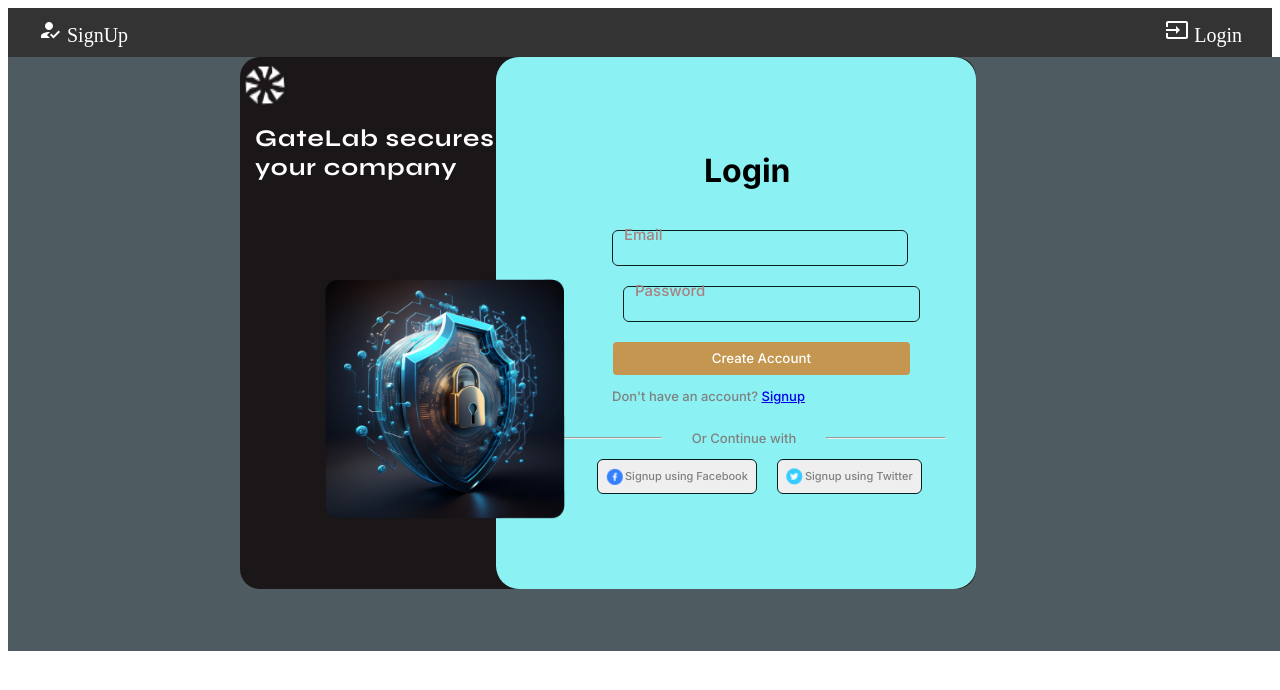
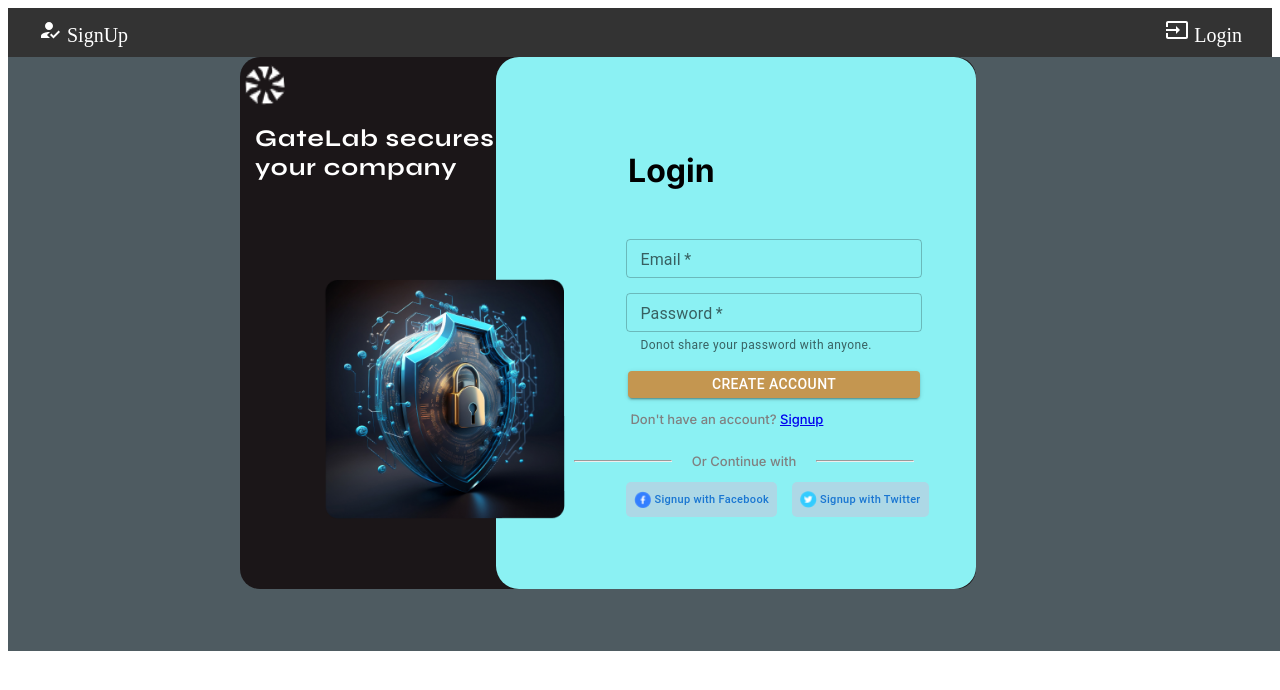
Before and after one commit to Bjye/GateLab-Login, a React (Create React App) app: page / in a window 1280 px wide. Shown: the top 690 px of the page. Built offline with nearby package versions, Linux system fonts and the light colour scheme; a web font is replaced by a local one.

Commit message:
updated-mui

```diff
--- a/src/App.js
+++ b/src/App.js
@@ -1,5 +1,4 @@
 import React from "react";
-// import "../src/components/Style.css";
 import Signup from "./components/Signup";
 import Login from "./components/Login";
 import {Routes, Route, Link} from "react-router-dom";
@@ -16,6 +15,7 @@ const App=()=>{
         <li className="nav-todo"> <Link to="/signup"> <HowToRegIcon/> SignUp </Link></li>
         <li className="nav-todo"> <Link to="/"><InputIcon/> Login </Link> </li>
 
+
     </ul>
   </nav>
 
--- a/src/components/Login.js
+++ b/src/components/Login.js
@@ -4,11 +4,13 @@ import Image from "../Images/3D-Secuirty-badge 1.png";
 import Image2 from "../Images/Social Media/Facebook.png";
 import Image3 from "../Images/Social Media/Twitter.png";
 import Image4 from "../Images/Logo.png";
+import { Stack, TextField, Button } from '@mui/material';
 
 
 
 const Login=()=>{
-    return(
+
+  return(
         <>
 
         <div className="container">
@@ -23,19 +25,17 @@ const Login=()=>{
             <div className="div2">
               <form className="Form">
                 <h1 className="accTitle2">Login</h1>
-                <div className="inputContainer">
 
-                   <div className="inputContainer">
-                         <input className="Email2" type="text" id="email" />
-                         <label className="labelTwoEmail" htmlFor="email">Email</label>
-                   </div>
-                   <div className="inputContainer">
-                         <input className="Password2" type="Password" id="password" />
-                         <label className="labelTwo" htmlFor="password">Password</label>
-                   </div>
-                 </div>
+                   <Stack paddingX={9} paddingY={-1} >
+
+                   <Stack className="mui-field">
+                   <TextField label="Email" size="small" variant="outlined" color="primary" required  InputProps={{ sx: {height:39}}} style={{marginRight: '-60px', marginTop:'19px'}}  />
+                   <TextField  label={"Password"} type="password" size="small" color='primary' required helperText='Donot share your password with anyone.'InputProps={{ sx: {height:39}}} style={{marginTop: '15px', marginBottom: '5px', marginRight: '-60px', borderRadius:'20px'}} />
+
+                 </Stack>
+                   </Stack>
                  <div>
-                  <button className="button2">Create Account</button>
+                  <Button className="button22" variant="contained" color="secondary" style={{marginTop:'10px', height:'27px', marginLeft:'4.6rem', width:'292px', backgroundColor:'#c49650'}}>Create Account</Button>
                   <p className="Ltext">Don't have an account? <span className="signup"><a href="/signup">Signup</a></span></p>
 
                   <div className="OrContainer2">
@@ -45,8 +45,8 @@ const Login=()=>{
                   </div>
 
                   <div className="TwoButtons2">
-                      <button className="buttonOne1"><img className="imagetwo" src={Image2}/>Signup using Facebook</button>
-                       <button className="buttonTwo2"><img className="imagethree" src={Image3}/>Signup using Twitter</button>
+                      <Button style={{fontSize:'11px', textTransform:'none', marginRight:'10px', backgroundColor:'lightblue', borderRadius:'5px'}} className="buttonOne1"><img className="imagetwo" src={Image2} alt="fbimage"/>Signup with Facebook</Button>
+                       <Button  style={{fontSize:'11px', textTransform:'none', marginRight:'5px', backgroundColor:'lightblue', borderRadius:'5px', marginLeft:'5px'}} className="buttonTwo2"><img className="imagethree" src={Image3} alt="twimage"/>Signup with Twitter</Button>
                   </div>
                  </div>
               </form>
--- a/src/components/Signup.js
+++ b/src/components/Signup.js
@@ -4,8 +4,8 @@ import Image from "../Images/3D-Secuirty-badge 1.png";
 import Image2 from "../Images/Social Media/Facebook.png";
 import Image3 from "../Images/Social Media/Twitter.png";
 import Image4 from "../Images/Logo.png";
-// import ReactDom from "react-dom";
-// import { Container } from "@mui/material";
+import {Stack, TextField, Button} from '@mui/material';
+
 
 
 const Signup=()=>{
@@ -24,37 +24,34 @@ const Signup=()=>{
             <div className="div2">
               <form className="Form">
                 <h1 className="accTitle">Create Account</h1>
-                <div className="inputContainer">
-                  <input className="Fname" type="text" id="firstName"/>
-                   <label className="labelOne" htmlFor="firstName">FirstName</label>
-                   <div className="inputContainer">
-                         <input className="Lname" type="text" id="Lname" />
-                         <label className="labelOne" htmlFor="Lname">LastName</label>
-                   </div>
-                   <div className="inputContainer">
-                         <input className="Email" type="text" id="email" />
-                         <label className="labelOne" htmlFor="email">Email</label>
-                   </div>
-                   <div className="inputContainer">
-                         <input className="Gender" type="text" id="gender" />
-                         <label className="labelOne" htmlFor="gender">Gender</label>
-                   </div>
-                   <div className="inputContainer">
-                         <input className="Password" type="Password" id="password" />
-                         <label className="labelOne" htmlFor="password">Password</label>
-                   </div>
-                 </div>
+                  <Stack>
+                    <Stack direction= "row" spacing={4}>
+                    <TextField label="First Name" variant= "outlined" size="small" style={{width:'165px', marginLeft:'65px'}} />
+                    <TextField label="Last Name" variant="outlined" size="small" style={{width:'165px', marginRight:'20px'}} />
+                    </Stack>
+                    <Stack direction="row" spacing={4} marginTop={2}>
+                    <TextField label="Email" variant= "outlined" size="small" required style={{width:'165px', marginLeft:'65px'}} />
+                    <TextField label="Gender" variant="outlined" size="small" style={{width:'165px', marginRight:'20px'}} />
+                    </Stack>
+                    <Stack marginTop={2}>
+                      <TextField label='Password' type="password" size='small' required style={{width:'363px', marginLeft:'65px'}}/>
+                    </Stack>
+                  </Stack>
+
                  <div>
-                  <button className="button1">Create Account</button>
-                  <p className="Stext">Already have an account? <span className="login"><a href="/">Login</a></span></p>
+                 <Stack margin={2}>
+                 <Button variant="contained"  className="button1" style={{marginLeft: "3.2rem", width:'22.6rem', backgroundColor:'#c49650'}}>Create Account</Button>
+                 </Stack>
+                 <p className="Stext">Already have an account? <span className="login"><a href="/">Login</a></span></p>
                   <div className="OrContainer">
                   <hr className="line1" />
                        <p className="Ortext">Or</p>
                        <hr className="line1" />
                   </div>
                   <div className="TwoButtons">
-                      <button className="buttonOne"><img className="imagetwo" src={Image2}/>Signup using Facebook</button>
-                       <button className="buttonTwo"><img className="imagethree" src={Image3}/>Signup using Twitter</button>
+                       <Button style={{fontSize:'12px', textTransform:'none', marginRight:'35px', backgroundColor:'lightblue', borderRadius:'5px'}} className="buttonOne1"><img className="imagetwo" src={Image2} alt="fbimage"/>Signup with Facebook</Button>
+                       <Button  style={{fontSize:'12px', textTransform:'none', marginRight:'5px', backgroundColor:'lightblue', borderRadius:'5px', marginLeft:'5px'}} className="buttonTwo2"><img className="imagethree" src={Image3} alt="twimage"/>Signup with Twitter</Button>
+
                   </div>
                  </div>
               </form>
--- a/src/components/Style.css
+++ b/src/components/Style.css
@@ -31,7 +31,6 @@
     margin-top: -24.1rem;
     margin-left: 16rem;
     border-radius: 20px;
-    /* margin-top: 1rem; */
     border-radius:23px 22px 22px 23px;
     display: flex;
   flex-direction: column;
@@ -48,7 +47,7 @@
     font-weight: 700;
     padding-right:60px;
     padding-top: 4.5rem;
-    margin-left:57px;
+    margin-left:63px;
     margin-bottom: 30px;
 }
 .Fname{
@@ -65,14 +64,11 @@
 }
 .Lname{
   margin-right: -10px;
-  /* margin-left:4px; */
   margin-bottom: 20px;
-  /* padding-left: 8px; */
   padding-right: -20px;
   border-width: 1px;
   border-style: solid;
   border-color: #052020;
-  /* border-top-color: rgb(233, 227, 227); */
 }
 .Email{
   border-width: 1px;
@@ -93,7 +89,6 @@ border-color: #052020;
     width:363px;
     height: 32px;
     margin-top: 10px;
-    /* margin-left: -1px; */
     padding-left: 5px;
     padding-left: 221px;
     border-width: 1px;
@@ -105,7 +100,6 @@ border-color: #052020;
     transform: translateX(-10%) translateY(60%);
     display: flex;
     justify-content: center;
-    /* align-items: flex-end; */
     margin-bottom: 1rem;
     margin-right:14rem;
     padding-bottom: 8.13rem;
@@ -128,10 +122,9 @@ border-color: #052020;
   .inputContainer input {
     width: 152px;
     height: 32px;
-    /* padding: 5px; */
     position: relative;
     border-radius: 6px;
-    box-shadow: 0 -1px 0 22px #8BF1F3 inset; /* Change 'red' to the desired color */
+    box-shadow: 0 -1px 0 22px #8BF1F3 inset;
   outline: none;
   }
 
@@ -142,8 +135,7 @@ border-color: #052020;
     left:0;
     padding-left: 67px;
     color: #999;
-    /* pointer-events: none;
-    transition: 0.2s; */
+
   }
 
   .inputContainer input:focus + label,
@@ -231,13 +223,13 @@ border-color: #052020;
   border-color: #052020;
 }
 .imagetwo{
-padding-right: 10px;
+padding-right: 15px;
 width:17px;
 height: 17px;
 align-items: center;
 }
 .imagethree{
-  padding-right: 10px;
+  padding-right: 15px;
 }
 .LogoContainer{
   position: absolute;
@@ -267,17 +259,11 @@ align-items: center;
   font-weight: 700;
   padding-right:60px;
   padding-top: 4.5rem;
-  margin-left:12rem;
+  margin-left:4.6rem;
   margin-bottom: 30px;
 }
 
-/* .inputContainer label .labelTwo {
-  position: absolute;
-  top: 0;
-  left:0;
-  padding-left: 65px;
-  color: #999;
-} */
+
 .labelTwo{
   margin-left:40px;
 }
@@ -375,11 +361,12 @@ margin-left: 65px;
   align-items: center;
   padding: 8px;
   margin-bottom: 10px;
-  margin-left:20px;
+  margin-left:7px;
+
 }
 .buttonOne1 img,
 .buttonTwo2 img {
-  margin-right: -8px;
+  margin-right: -12px;
   width: 17px;
   height: 17px;
 }
@@ -398,12 +385,13 @@ margin-left: 65px;
 border-style: solid;
 border-color: #052020;
 
+
 }
 .buttonTwo2{
   font-family: 'Inter';
   font-weight: 500;
   font-size: 11px;
-  margin-left: 10px;
+  margin-left: 13px;
   padding:8px;
   color:grey;
   padding-left: 10px;
@@ -422,7 +410,7 @@ border-color: #052020;
   flex-grow: 1;
   background-color: grey;
   height: 0.6px;
-  margin: 0px 30px;
+  margin: 10px 20px;
 
 }
 .Ortext2 {
@@ -436,7 +424,7 @@ border-color: #052020;
   font-family:'Inter';
   font-weight:500;
   font-size: 13px;
-  margin-left: 100px;
+  margin-left: 76px;
   color:grey;
 }
 .signup{
@@ -490,3 +478,22 @@ nav li a:hover {
   color: black;
   background-color: lightblue;
 }
+
+.mui{
+/* padding-top:60px; */
+border-radius:14px;
+}
+
+.button22{
+  font-family:'Inter';
+  font-weight:500;
+  width:297px;
+  height:33px;
+  margin-top: 20px;
+  margin-left: 6.3rem;
+  border-radius: 4px;
+  background-color:#C49650;
+  color:#fff;
+  border-style:none;
+
+}
```
